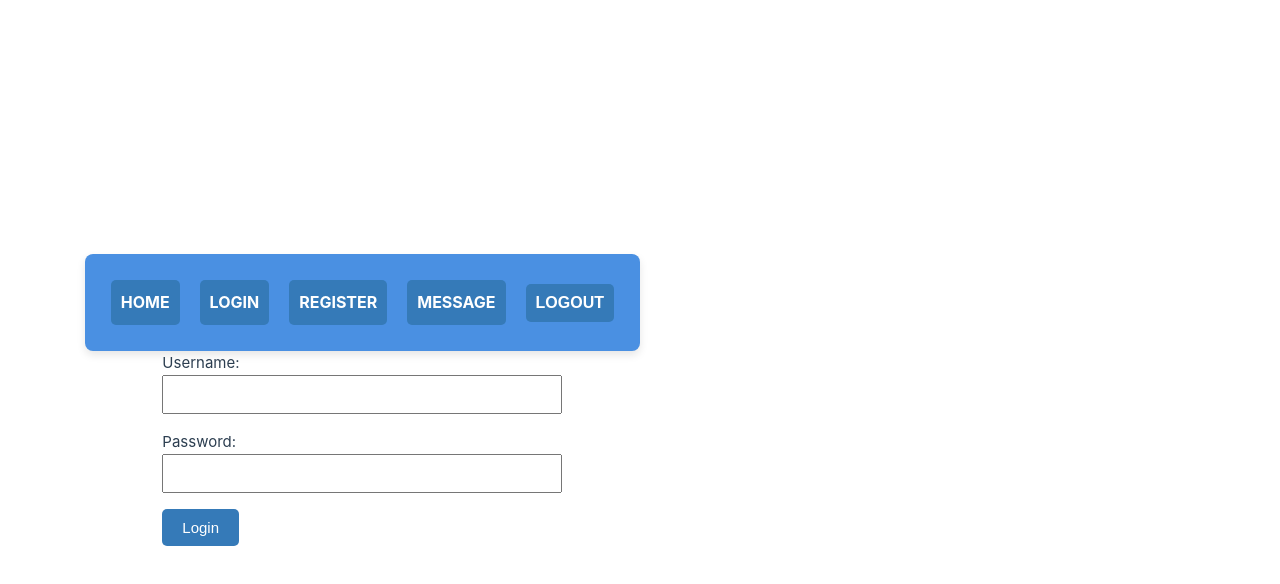
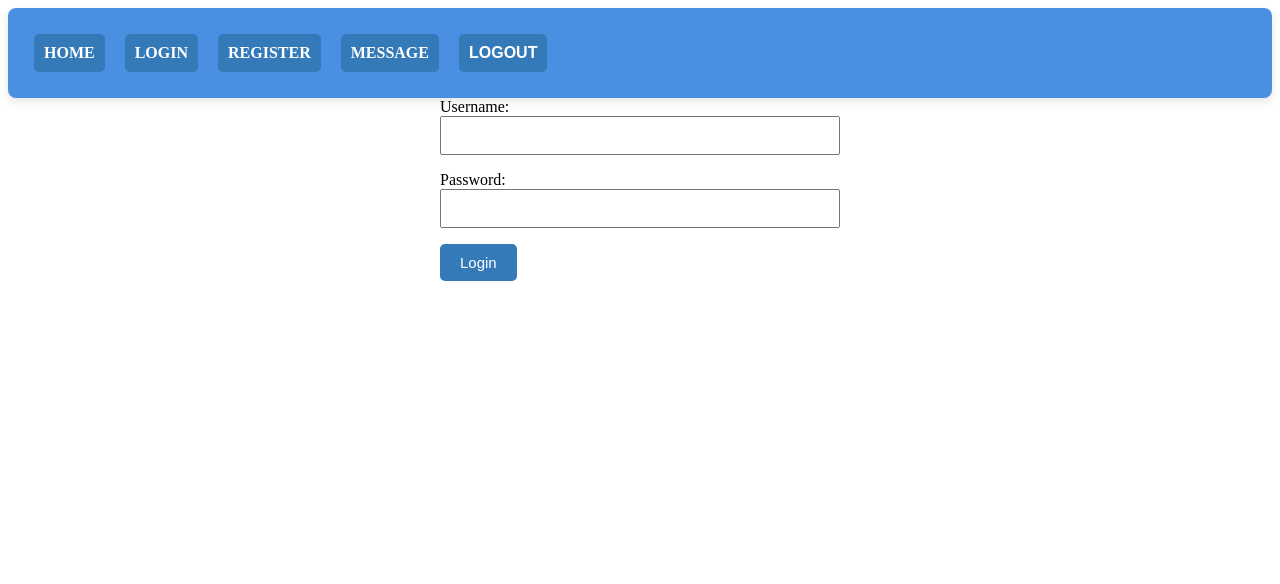
Before and after one commit to nilsson46/chat-application-frontend, a Vue app in the folder vue-project/: page /login in a window 1280 px wide. Shown: the top 584 px of the page. Built offline with nearby package versions, Linux system fonts and the light colour scheme.

Commit message:
Removed more old stuff

```diff
--- a/vue-project/src/App.vue
+++ b/vue-project/src/App.vue
@@ -1,7 +1,6 @@
 <script setup>
 import { RouterLink, RouterView } from 'vue-router'
-import HelloWorld from './components/HelloWorld.vue'
-import WebSocketComponent from './components/WebSocketComponent.vue'
+
 
 </script>
 
--- a/vue-project/src/assets/base.css
+++ /dev/null
@@ -1,86 +0,0 @@
-/* color palette from <https://github.com/vuejs/theme> */
-:root {
-  --vt-c-white: #ffffff;
-  --vt-c-white-soft: #f8f8f8;
-  --vt-c-white-mute: #f2f2f2;
-
-  --vt-c-black: #181818;
-  --vt-c-black-soft: #222222;
-  --vt-c-black-mute: #282828;
-
-  --vt-c-indigo: #2c3e50;
-
-  --vt-c-divider-light-1: rgba(60, 60, 60, 0.29);
-  --vt-c-divider-light-2: rgba(60, 60, 60, 0.12);
-  --vt-c-divider-dark-1: rgba(84, 84, 84, 0.65);
-  --vt-c-divider-dark-2: rgba(84, 84, 84, 0.48);
-
-  --vt-c-text-light-1: var(--vt-c-indigo);
-  --vt-c-text-light-2: rgba(60, 60, 60, 0.66);
-  --vt-c-text-dark-1: var(--vt-c-white);
-  --vt-c-text-dark-2: rgba(235, 235, 235, 0.64);
-}
-
-/* semantic color variables for this project */
-:root {
-  --color-background: var(--vt-c-white);
-  --color-background-soft: var(--vt-c-white-soft);
-  --color-background-mute: var(--vt-c-white-mute);
-
-  --color-border: var(--vt-c-divider-light-2);
-  --color-border-hover: var(--vt-c-divider-light-1);
-
-  --color-heading: var(--vt-c-text-light-1);
-  --color-text: var(--vt-c-text-light-1);
-
-  --section-gap: 160px;
-}
-
-@media (prefers-color-scheme: dark) {
-  :root {
-    --color-background: var(--vt-c-black);
-    --color-background-soft: var(--vt-c-black-soft);
-    --color-background-mute: var(--vt-c-black-mute);
-
-    --color-border: var(--vt-c-divider-dark-2);
-    --color-border-hover: var(--vt-c-divider-dark-1);
-
-    --color-heading: var(--vt-c-text-dark-1);
-    --color-text: var(--vt-c-text-dark-2);
-  }
-}
-
-*,
-*::before,
-*::after {
-  box-sizing: border-box;
-  margin: 0;
-  font-weight: normal;
-}
-
-body {
-  min-height: 100vh;
-  color: var(--color-text);
-  background: var(--color-background);
-  transition:
-    color 0.5s,
-    background-color 0.5s;
-  line-height: 1.6;
-  font-family:
-    Inter,
-    -apple-system,
-    BlinkMacSystemFont,
-    'Segoe UI',
-    Roboto,
-    Oxygen,
-    Ubuntu,
-    Cantarell,
-    'Fira Sans',
-    'Droid Sans',
-    'Helvetica Neue',
-    sans-serif;
-  font-size: 15px;
-  text-rendering: optimizeLegibility;
-  -webkit-font-smoothing: antialiased;
-  -moz-osx-font-smoothing: grayscale;
-}
--- a/vue-project/src/assets/main.css
+++ /dev/null
@@ -1,35 +0,0 @@
-@import './base.css';
-
-#app {
-  max-width: 1280px;
-  margin: 0 auto;
-  padding: 2rem;
-  font-weight: normal;
-}
-
-a,
-.green {
-  text-decoration: none;
-  color: hsla(160, 100%, 37%, 1);
-  transition: 0.4s;
-  padding: 3px;
-}
-
-@media (hover: hover) {
-  a:hover {
-    background-color: hsla(160, 100%, 37%, 0.2);
-  }
-}
-
-@media (min-width: 1024px) {
-  body {
-    display: flex;
-    place-items: center;
-  }
-
-  #app {
-    display: grid;
-    grid-template-columns: 1fr 1fr;
-    padding: 0 2rem;
-  }
-}
--- a/vue-project/src/main.js
+++ b/vue-project/src/main.js
@@ -1,4 +1,4 @@
-import './assets/main.css'
+
 
 import { createApp } from 'vue'
 import App from './App.vue'
--- a/vue-project/src/router/index.js
+++ b/vue-project/src/router/index.js
@@ -11,11 +11,6 @@
       path: '/',
       name: 'home',
       component: HomeView
-    },
-    {
-      path: '/about',
-      name: 'about',
-      component: () => import('../views/AboutView.vue')
     },
     {
       path: '/message',
--- a/vue-project/src/store.js
+++ b/vue-project/src/store.js
@@ -111,6 +111,7 @@
           Authorization: `Bearer ${state.token}`,
         },
         onStompError: (frame) => {
+
           console.error("Received error from server:", frame.body);
           if (frame.body.includes("Receiver not found")) {
             console.error("The recipient username does not exist");
@@ -124,6 +125,7 @@
         console.log("Connected to WebSocket server");
         commit("SET_CONNECTED", true);
 
+        // Unsubscribe from the topics before subscribing again
         if (state.publicSubscription) {
           state.publicSubscription.unsubscribe();
         }
```
Also changed, not shown: vue-project/src/assets/logo.svg (deleted).
